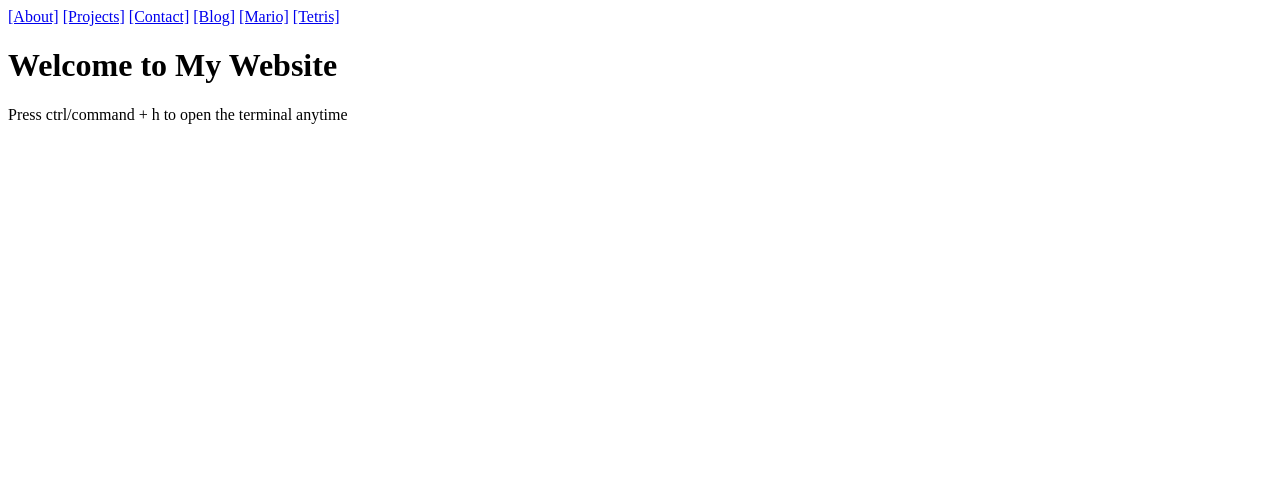
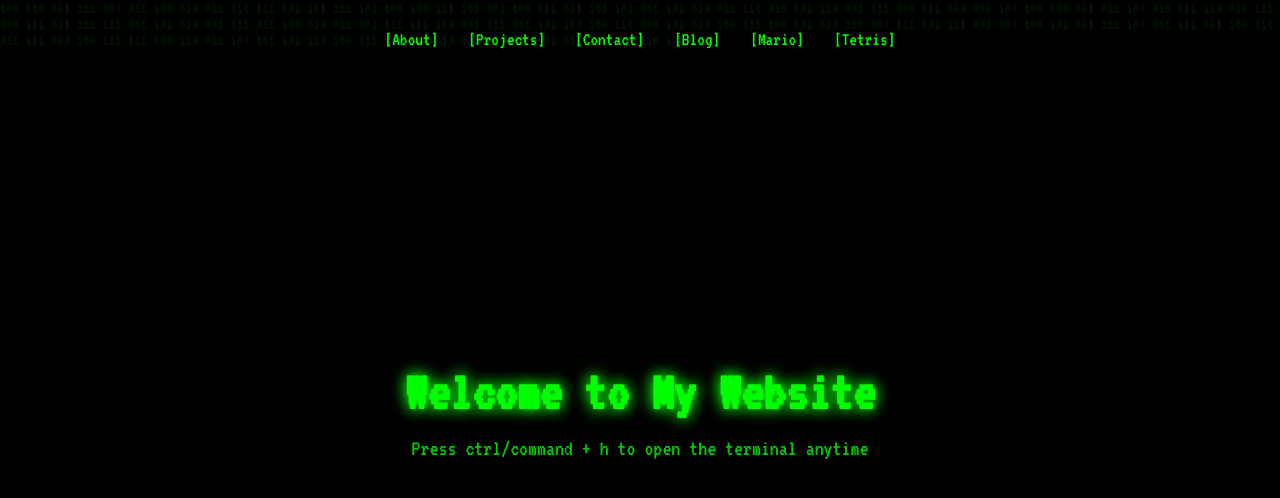
Before and after one commit to tonylpspace2/Retro-website, a plain HTML site: page pages/home.html in a window 1280 px wide. Drawn offline with Linux system fonts and the light colour scheme; the site is published under a folder, as on GitHub Pages, so addresses that start at the root find nothing.

Commit message:
Update file paths to use relative paths for GitHub Pages

```diff
--- a/pages/home.html
+++ b/pages/home.html
@@ -4,8 +4,8 @@
     <meta charset="UTF-8">
     <meta name="viewport" content="width=device-width, initial-scale=1.0">
     <title>Tech Homage</title>
-    <link rel="stylesheet" href="/Retro-website/css/styles.css">
-    <link rel="stylesheet" href="/Retro-website/css/home.css">
+    <link rel="stylesheet" href="../css/styles.css">
+    <link rel="stylesheet" href="../css/home.css">
     <link rel="preconnect" href="https://fonts.googleapis.com">
     <link rel="preconnect" href="https://fonts.gstatic.com" crossorigin>
     <link href="https://fonts.googleapis.com/css2?family=VT323&display=swap" rel="stylesheet">
@@ -13,12 +13,12 @@
 <body>
     <div class="binary-rain" id="binaryRain"></div>
     <nav class="terminal-nav">
-        <a href="/Retro-website/pages/about.html" class="nav-link">[About]</a>
-        <a href="/Retro-website/pages/projects.html" class="nav-link">[Projects]</a>
-        <a href="/Retro-website/pages/contact.html" class="nav-link">[Contact]</a>
-        <a href="/Retro-website/pages/blog.html" class="nav-link">[Blog]</a>
-        <a href="/Retro-website/pages/mario.html" class="nav-link">[Mario]</a>
-        <a href="/Retro-website/pages/tetris.html" class="nav-link">[Tetris]</a>
+        <a href="about.html" class="nav-link">[About]</a>
+        <a href="projects.html" class="nav-link">[Projects]</a>
+        <a href="contact.html" class="nav-link">[Contact]</a>
+        <a href="blog.html" class="nav-link">[Blog]</a>
+        <a href="mario.html" class="nav-link">[Mario]</a>
+        <a href="tetris.html" class="nav-link">[Tetris]</a>
     </nav>
     <div class="welcome-container">
         <div class="welcome-message">
@@ -27,7 +27,7 @@
         </div>
     </div>
 
-    <script src="/Retro-website/js/binary-rain.js"></script>
-    <script src="/Retro-website/js/keyboard-shortcuts.js"></script>
+    <script src="../js/binary-rain.js"></script>
+    <script src="../js/keyboard-shortcuts.js"></script>
 </body>
 </html>
```
Also changed, not shown: js/script.js (+7 -7 lines).
